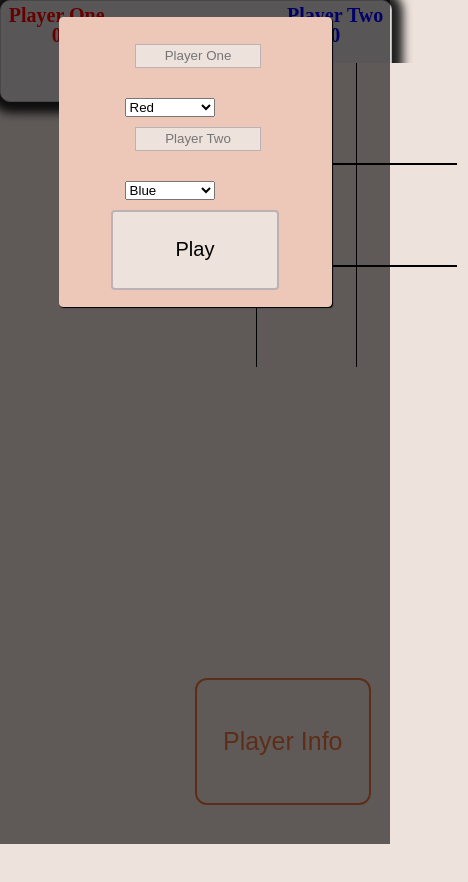
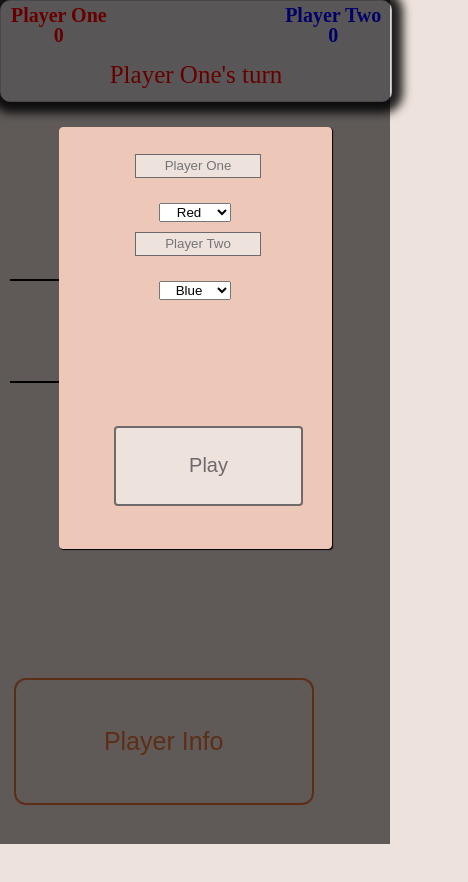
Before and after one commit to Brullrr/Tic-Tac-Toe, a React (Create React App) app: page / in a window 390 px wide. Both pictures are taken after a click on the button "Player Info". Shown: the top 882 px of the page, 468 px wide, since content can reach past the window. Before the commit the page ends 844 px from the top, so only its background shows below. Built offline with nearby package versions, Linux system fonts and the light colour scheme.

Commit message:
Added updated Mobile CSS

```diff
--- a/src/Containers/Gameboard/Gameboard.module.css
+++ b/src/Containers/Gameboard/Gameboard.module.css
@@ -1,5 +1,5 @@
 .GameboardOuter {
-    width: 99%;
+    width: 100%;
     left: 5%;
     min-width: 500px;
     height: 100%;
@@ -15,7 +15,7 @@
 
 .ImageTwo {
     position: absolute;
-    right: 5%;
+    right: 2%;
     z-index: 100;
 }
 
@@ -38,7 +38,7 @@
     width: 15%;
     background-color: #EEE2DC;
     color:  #e6733a;
-    font-size: 25px;
+    font-size: 5px;
     border: 2px solid #e6733a;
     border-top-right-radius: 50px;
 }
@@ -55,13 +55,13 @@
 @media (max-width: 1000px) {
 
     .GameboardOuter {
-        position: relative;
+        position: absolute;
         width: 100%;
         left: 0%;
-        min-width: 460px;
+        min-width: 300px;
         height: 100%;
-        top: 50%;
-        padding: 12% 0px 35% 0px;
+        top: 5%;
+        padding: 0% 0px 0% 0px;
         margin: 0px 0px 0px 0px;
     }
 
@@ -87,20 +87,22 @@
         position: absolute;
         display: grid;
         grid-template-columns: 100px 100px 100px;
+        left: 25%;
+        top: 15%;
     }
 
     .Button {
         position: absolute;
         bottom: 0%;
         left: 0%;
-        height: 15%;
-        width: 45%;
+        height: 90px;
+        width: 315px;
         background-color: #EEE2DC;
         color:  #e6733a;
         font-size: 25px;
         border: 2px solid #e6733a;
         border-radius: 12px;
-        margin: 0px 0px 15% 25%;
+        margin: 0px 0px 10px 25.5%;
     }
     .Button:hover {
         background-color: #e6733a;
@@ -110,18 +112,25 @@
 }
 
 @media (max-width: 450px) {
+    .Gameboard {
+        position: absolute;
+        display: grid;
+        grid-template-columns: 100px 100px 100px;
+        left: 0%;
+        top: 15%;
+    }
     .Button {
         position: absolute;
         bottom: 0%;
         left: 0%;
         height: 15%;
-        width: 45%;
+        width: 300px;
         background-color: #EEE2DC;
         color:  #e6733a;
         font-size: 25px;
         border: 2px solid #e6733a;
         border-radius: 12px;
-        margin: 0px 0px 10% 50%;
+        margin: 0px 0px 10% 3.5%;
     }
     .Button:hover {
         background-color: #e6733a;
--- a/src/Containers/Modules/PlayerInfoModule/playerInfoModule.module.css
+++ b/src/Containers/Modules/PlayerInfoModule/playerInfoModule.module.css
@@ -13,6 +13,8 @@
     background-color: #EDC7B7;
     box-sizing: border-box;
     transition: all 0.5s ease-out;
+    height: 50%;
+    min-height: 300px;
 }
 
 .Player {
@@ -20,23 +22,12 @@
     display: grid;
 }
 
-.Player label {
-    font-size: 30px;
-    font-weight: bold;
-    color: #070605;
-    width: 50%;
-    margin-left: 25%;
-    padding-top: 1.5em;
-    margin-right: 40px;
-}
-
-
 .Player input {
-    width: 50%;
+    width: 60%;
     margin: 10px 0px 0px 0px;
-    margin-left: 25%;
+    margin-left: 20%;
     text-align: center;
-    border: 1px solid#BAB2B5;
+    border: 1px solid#6e6a6c;
     height: 20px;
     background-color: #EEE2DC;
     color: #070605;
@@ -44,23 +35,36 @@
 
 
 .Button {
-    width: 70%;
+    position: absolute;
+    width: 60%;
     height: 80px;
     background-color: #EEE2DC;
-    color: Black;
-    border: 2px solid #BAB2B5;
+    color: #6e6a6c;
+    border: 2px solid #6e6a6c;
     font-size: 60px;
     border-radius: 4px;
-    margin-top: 0px;
-    margin-left: 0px;
+    bottom: 10%;
+    left: 20%;
+}
+.Button:hover {
+    background-color: #6e6a6c;
+    color: #EEE2DC;
+    border: 2px solid #EEE2DC;
+    transform: scale(1.3);
 }
 
 
 .Select {
-    margin-top: 30px;
-    margin-right: 50px;
-    padding-right: 10%;
+    width: 30%;
+    left: 45%;
+    margin-top: 25px;
+    text-align: center;
 }
+
+.Select option {
+    text-align: center;
+}
+
 .Red {
     color: red;
     background-color: Red;
@@ -102,20 +106,11 @@
         box-shadow: 1px 1px 1px black;
         padding: 16px;
         left: 15%;
-        top: 2%;
+        top: 15%;
         box-sizing: border-box;
         transition: all 0.5s ease-out;
     }
 
-    .Player label {
-        font-size: 30px;
-        font-weight: bold;
-        color: #070605;
-        width: 100%;
-        margin-left: 0%;
-        padding-top: 1em;
-        margin-right: 40px;
-    }
 
 
     .Player input {
@@ -123,7 +118,7 @@
         margin: 10px 0px 0px 0px;
         margin-left: 25%;
         text-align: center;
-        border: 1px solid#BAB2B5;
+        border: 1px solid#6e6a6c;
         height: 20px;
     }
 
--- a/src/Containers/Scoreboard/Scoreboard.module.css
+++ b/src/Containers/Scoreboard/Scoreboard.module.css
@@ -41,6 +41,7 @@
     left: 20%;
     right: 25%;
     font-size: 30px;
+    top: 25%;
 }
 
 
@@ -50,6 +51,7 @@
         border: 1px solid#BAB2B5;
         text-align: center;
         height: 10%;
+        min-width: 600px;
         border-radius: 10px;
         box-shadow: 1px 1px 10px 10px rgb(32, 32, 32);
         background-color: rgb(221, 215, 215);
@@ -85,3 +87,54 @@
         width: 100%;
     }
 }
+
+@media (max-width: 450px) {
+    .Scoreboard {
+        position: fixed;
+        border: 1px solid#BAB2B5;
+        text-align: center;
+        height: 10%;
+        min-width: 100px;
+        border-radius: 10px;
+        box-shadow: 1px 1px 10px 10px rgb(32, 32, 32);
+        background-color: rgb(221, 215, 215);
+    }
+
+    .SignOne {
+        position: absolute;
+        line-height: 100%;
+        font-size: 20px;
+        display: inline-block;
+        font-weight: bold;
+        left: 2%;
+        color: red;
+        width: 100px;
+        word-wrap: break-word;
+        word-break: break-all;
+
+    }
+
+    .SignTwo {
+        position: absolute;
+        line-height: 100%;
+        font-size: 20px;
+        right: 2%;
+        display: inline-block;
+        font-weight: bold;
+        color: blue;
+        width: 100px;
+        word-wrap: break-word;
+        word-break: break-all;
+    }
+
+    .WhoseTurn {
+        position: absolute;
+        left: 0%;
+        right: 25%;
+        top: 35%;
+        font-size: 25px;
+        width: 100%;
+        word-wrap: break-word;
+        word-break: break-all;
+    }
+}
```
